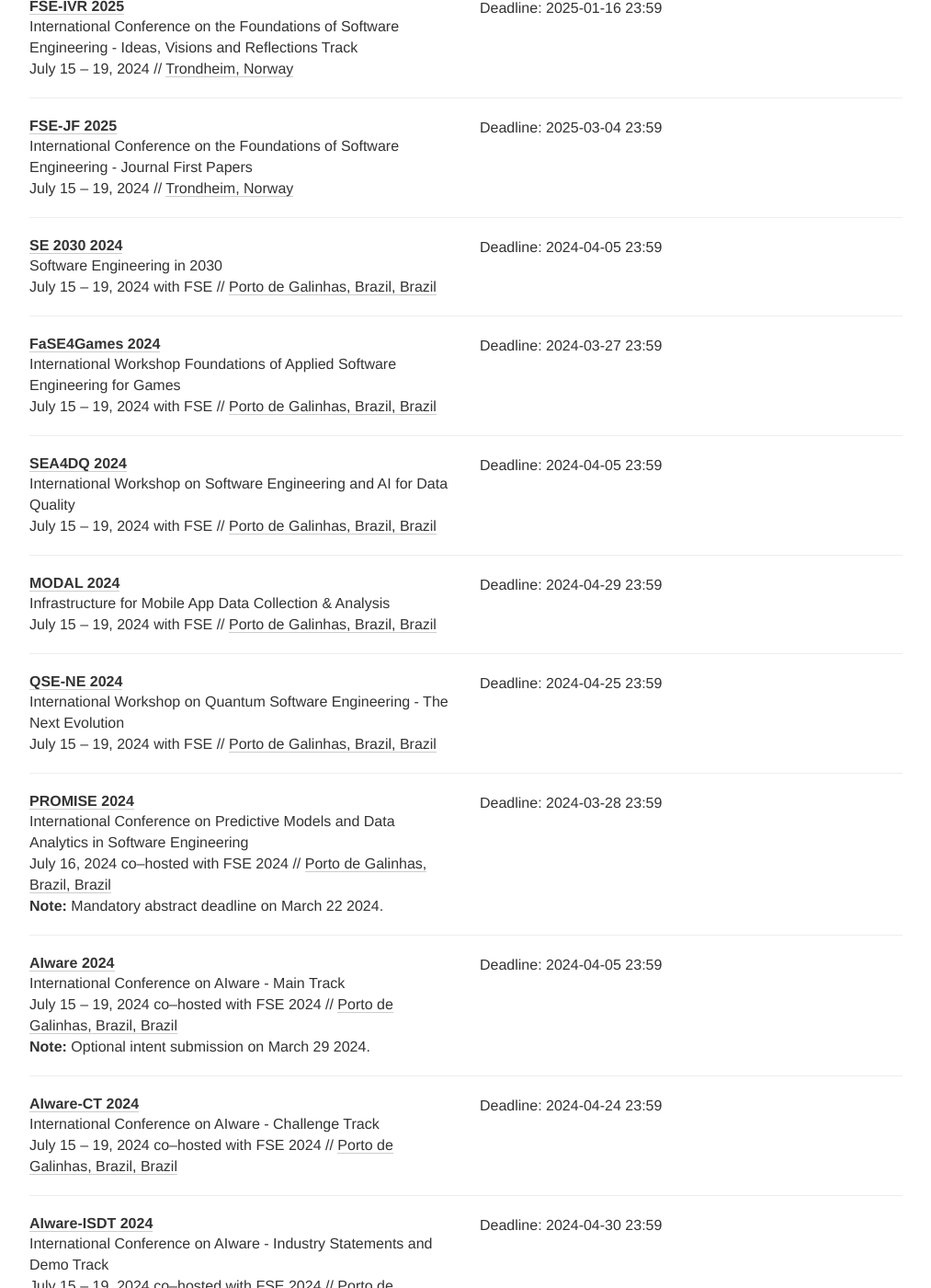
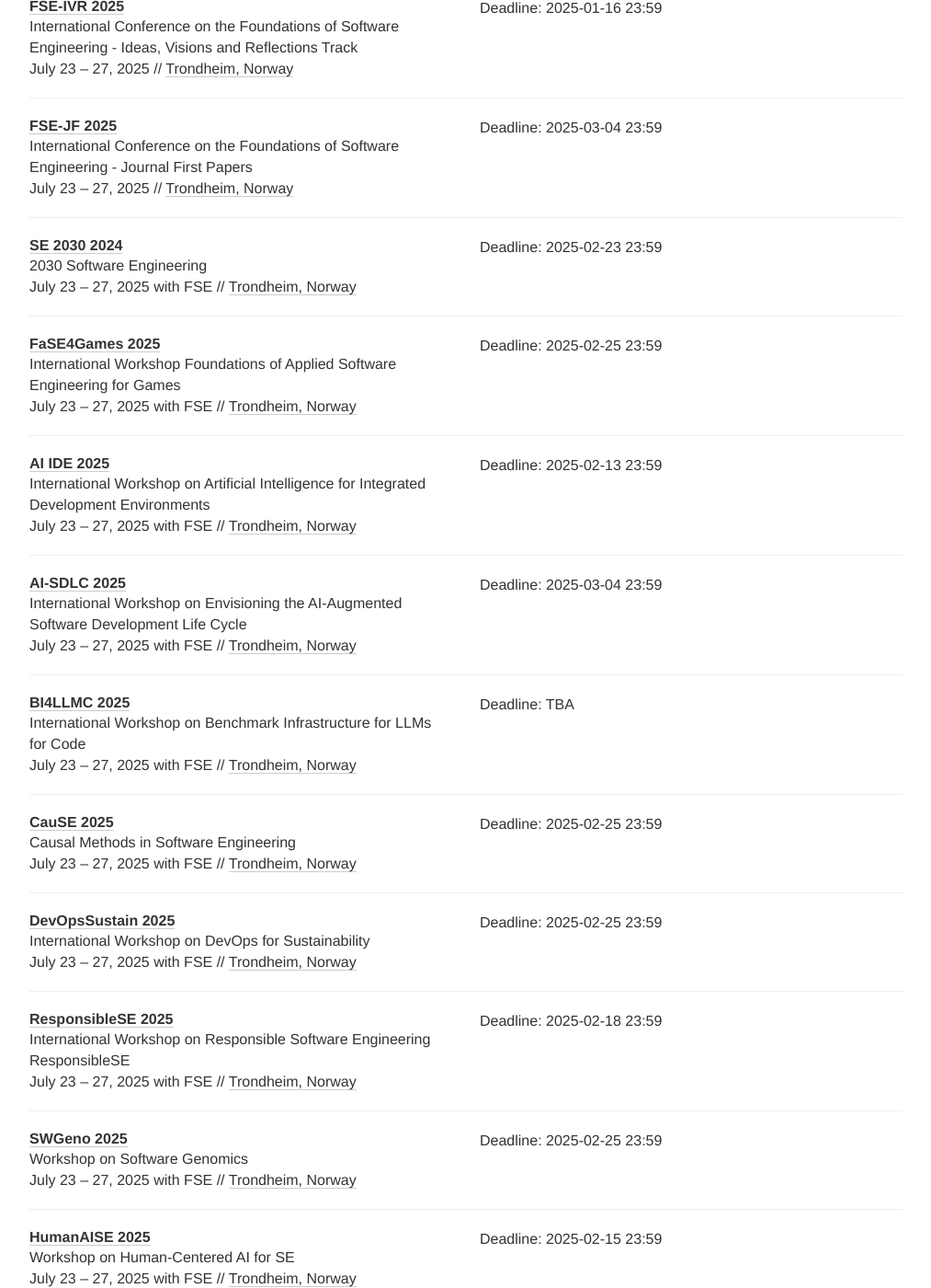
Before and after one commit to se-deadlines/se-deadlines.github.io, a Jekyll site: the page built from index.html, in a window 1280 px wide and 1400 px high, scrolled down 7229 px. Shown: the whole window at 92% size, without its empty margins (133-1146 px from the left). Built offline with Jekyll 4.4.1, drawn with Linux system fonts in a browser that asks for light colours; nearby versions of some CDN libraries; some of the changed text lies outside the part shown.

Commit message:
Add workshops FSE

```diff
--- a/_data/conferences.yml
+++ b/_data/conferences.yml
@@ -463,7 +463,7 @@
   link: https://conf.researchr.org/track/fse-2025/fse-2025-industry-papers
   deadline:
   - "2025-01-15 23:59"
-  date: July 15 - 19, 2024
+  date: July 23 - 27, 2025
   place: Trondheim, Norway
   tags: [CO,IPT]
 
@@ -473,7 +473,7 @@
   link: https://conf.researchr.org/track/fse-2025/fse-2025-ideas-visions-and-reflections
   deadline:
   - "2025-01-16 23:59"
-  date: July 15 - 19, 2024
+  date: July 23 - 27, 2025
   place: Trondheim, Norway
   tags: [CO, NIER]
 
@@ -483,59 +483,147 @@
   link: https://conf.researchr.org/track/fse-2025/fse-2025-journal-first
   deadline:
   - "2025-03-04 23:59"
-  date: July 15 - 19, 2024
+  date: July 23 - 27, 2025
   place: Trondheim, Norway
   tags: [CO, JFT]
 
 - name: SE 2030
-  description: Software Engineering in 2030
+  description: 2030 Software Engineering
   year: 2024
-  link: https://conf.researchr.org/home/2030-se
+  link: https://conf.researchr.org/home/2030-se-2025
   deadline:
-  - "2024-04-05 23:59"
-  date: July 15 - 19, 2024 with FSE
-  place: Porto de Galinhas, Brazil, Brazil
+  - "2025-02-23 23:59"
+  date: July 23 - 27, 2025 with FSE
+  place: Trondheim, Norway
   tags: [WO]
 
 - name: FaSE4Games
   description: International Workshop Foundations of Applied Software Engineering for Games
-  year: 2024
+  year: 2025
   link: https://fase4games.quest/
   deadline:
-  - "2024-03-27 23:59"
-  date: July 15 - 19, 2024 with FSE
-  place: Porto de Galinhas, Brazil, Brazil
+  - "2025-02-25 23:59"
+  date: July 23 - 27, 2025 with FSE
+  place: Trondheim, Norway
   tags: [WO]
 
-- name: SEA4DQ
-  description: International Workshop on Software Engineering and AI for Data Quality
-  year: 2024
-  link: https://sea4dq.github.io/
+- name: AI IDE
+  description: International Workshop on Artificial Intelligence for Integrated Development Environments
+  year: 2025
+  link: https://conf.researchr.org/home/fse-2025/ai-ide-2025
   deadline:
-  - "2024-04-05 23:59"
-  date: July 15 - 19, 2024 with FSE
-  place: Porto de Galinhas, Brazil, Brazil
+  - "2025-02-13 23:59"
+  date: July 23 - 27, 2025 with FSE
+  place: Trondheim, Norway
   tags: [WO]
 
+- name: AI-SDLC
+  description: International Workshop on Envisioning the AI-Augmented Software Development Life Cycle
+  year: 2025
+  link: https://resources.sei.cmu.edu/news-events/events/ai-augmented-sdlc/
+  deadline:
+  - "2025-03-04 23:59"
+  date: July 23 - 27, 2025 with FSE
+  place: Trondheim, Norway
+  tags: [WO]
 
-- name: MODAL
-  description: Infrastructure for Mobile App Data Collection & Analysis
-  year: 2024
-  link: https://2024.esec-fse.org/home/modal-2024-fse
+- name: BI4LLMC
+  description: International Workshop on Benchmark Infrastructure for LLMs for Code
+  year: 2025
+  link: https://bi4llmc25.github.io/
+  deadline: ["TBA"]
+  date: July 23 - 27, 2025 with FSE
+  place: Trondheim, Norway
+  tags: [WO]
+
+- name: CauSE
+  description: Causal Methods in Software Engineering
+  year: 2025
+  link: https://causality-software-engineering.github.io/cause-workshop-2025/
   deadline:
-  - "2024-04-29 23:59"
-  date: July 15 - 19, 2024 with FSE
-  place: Porto de Galinhas, Brazil, Brazil
+  - "2025-02-25 23:59"
+  date: July 23 - 27, 2025 with FSE
+  place: Trondheim, Norway
+  tags: [WO]
+
+- name: DevOpsSustain
+  description: International Workshop on DevOps for Sustainability
+  year: 2025
+  link: https://devopssustain.github.io/ws2025/
+  deadline:
+  - "2025-02-25 23:59"
+  date: July 23 - 27, 2025 with FSE
+  place: Trondheim, Norway
+  tags: [WO]
+
+- name: ResponsibleSE
+  description: International Workshop on Responsible Software Engineering ResponsibleSE
+  year: 2025
+  link: https://sites.google.com/view/responsible-se/
+  deadline:
+  - "2025-02-18 23:59"
+  date: July 23 - 27, 2025 with FSE
+  place: Trondheim, Norway
+  tags: [WO]
+
+- name: SWGeno
+  description: Workshop on Software Genomics
+  year: 2025
+  link: https://sites.google.com/view/softgeno2025/
+  deadline:
+  - "2025-02-25 23:59"
+  date: July 23 - 27, 2025 with FSE
+  place: Trondheim, Norway
+  tags: [WO]
+
+- name: HumanAISE
+  description: Workshop on Human-Centered AI for SE
+  year: 2025
+  link: https://humanai4se.github.io/
+  deadline:
+  - "2025-02-15 23:59"
+  date: July 23 - 27, 2025 with FSE
+  place: Trondheim, Norway
+  tags: [WO]
+
+- name: Intersectionality@FSE
+  description: Intersectionality as a Foundation of Software Engineering Workshop
+  year: 2025
+  link: https://intersectionalitywork.github.io/
+  deadline:
+  - "2025-02-25 23:59"
+  date: July 23 - 27, 2025 with FSE
+  place: Trondheim, Norway
+  tags: [WO]
+
+- name: LLMapp
+  description: International Workshop on LLM App Store Analysis
+  year: 2025
+  link: https://llmappworkshop.github.io/
+  deadline:
+  - "2025-02-25 23:59"
+  date: July 23 - 27, 2025 with FSE
+  place: Trondheim, Norway
+  tags: [WO]
+
+- name: LLanMER
+  description: International Workshop on Large Language Model-Oriented Empirical Research
+  year: 2025
+  link: https://llanmer.github.io/
+  deadline:
+  - "2025-02-25 23:59"
+  date: July 23 - 27, 2025 with FSE
+  place: Trondheim, Norway
   tags: [WO]
 
 - name: QSE-NE
-  description: International Workshop on Quantum Software Engineering - The Next Evolution
-  year: 2024
-  link: https://sites.google.com/view/qse-ne
+  description: International Workshop on Quantum Software Engineering The Next Evolution
+  year: 2025
+  link: https://sites.google.com/view/qse-ne-fse25/call-for-papers
   deadline:
-  - "2024-04-25 23:59"
-  date: July 15 - 19, 2024 with FSE
-  place: Porto de Galinhas, Brazil, Brazil
+  - "2025-03-05 23:59"
+  date: July 23 - 27, 2025 with FSE
+  place: Trondheim, Norway
   tags: [WO]
 
 #PROMISE
```
